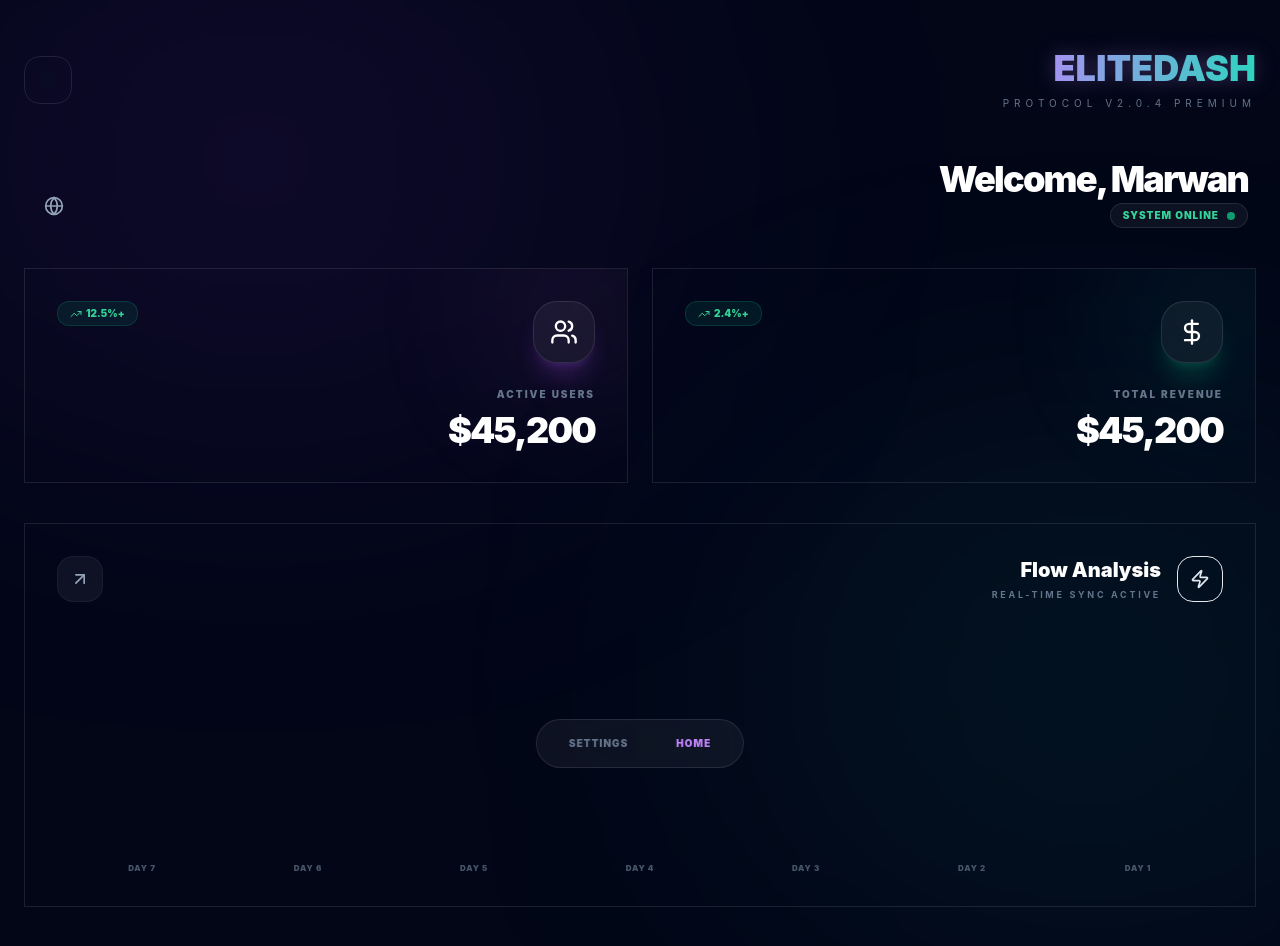
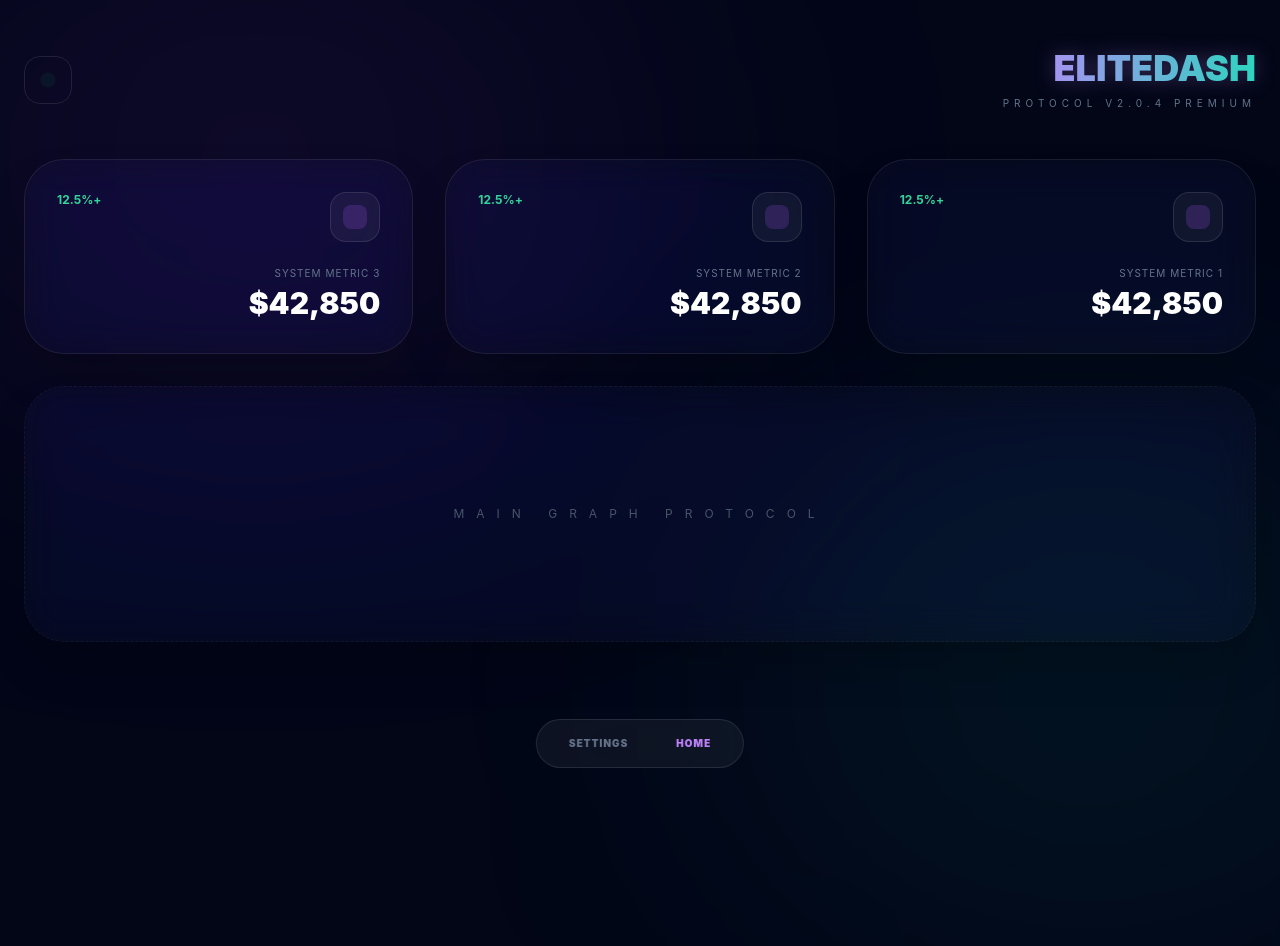
Before and after one commit to marwanalpumu-del/elitedash-modern-dashboard, a React (Vite) app: page / in a window 1280 px wide. Shown: the top 946 px of the page. After the commit the page ends 800 px from the top, so only its background shows below. Built offline with nearby package versions, Linux system fonts and the light colour scheme.

Commit message:
Update DashboardHome.jsx

```diff
--- a/src/pages/DashboardHome.jsx
+++ b/src/pages/DashboardHome.jsx
@@ -1,113 +1,21 @@
-import React from 'react';
-import { TrendingUp, Users, DollarSign, ArrowUpRight, Globe, Zap } from 'lucide-react';
-
-export default function DashboardHome({ lang }) {
-  const isAr = lang === 'ar';
-
-  const stats = [
-    {
-      id: 1,
-      label: isAr ? "إجمالي المبيعات" : "Total Revenue",
-      value: "$45,200",
-      growth: "+2.4%",
-      icon: DollarSign,
-      color: "from-emerald-400 to-cyan-400",
-      glow: "shadow-emerald-500/20"
-    },
-    {
-      id: 2,
-      label: isAr ? "العملاء الجدد" : "Active Users",
-      value: "1,240+",
-      growth: "+12.5%",
-      icon: Users,
-      color: "from-purple-400 to-pink-400",
-      glow: "shadow-purple-500/20"
-    },
-  ];
-
+export default function DashboardHome() {
   return (
-    <div className="space-y-10 animate-reveal pb-20">
-
-      {/* 1. الترحيب الذكي - تم تحسين التباين */}
-      <div className="flex justify-between items-end px-2">
-        <div className="space-y-1">
-          <h2 className="text-4xl font-black text-white tracking-tighter text-glow">
-            {isAr ? "مرحباً، مروان" : "Welcome, Marwan"}
-          </h2>
-          <div className="flex items-center gap-2 bg-white/5 w-fit px-3 py-1 rounded-full border border-white/10">
-            <span className="w-2 h-2 rounded-full bg-emerald-500 animate-pulse" />
-            <p className="text-[10px] text-emerald-400 font-black uppercase tracking-widest">
-              {isAr ? "النظام متصل" : "System Online"}
-            </p>
+    <div className="grid grid-cols-1 md:grid-cols-3 gap-8">
+      {[1, 2, 3].map((item) => (
+        <div key={item} className="premium-card group">
+          <div className="flex justify-between items-start mb-6">
+            <div className="p-3 bg-white/5 rounded-2xl border border-white/10 group-hover:border-purple-500/50 transition-colors">
+               <div className="w-6 h-6 bg-purple-500/20 rounded-lg" />
+            </div>
+            <span className="text-emerald-400 font-bold text-xs">+12.5%</span>
           </div>
+          <h3 className="text-slate-500 text-[10px] uppercase tracking-widest mb-1">System Metric {item}</h3>
+          <p className="text-3xl font-black text-white">$42,850</p>
         </div>
-        <div className="hidden md:block p-3 glass-panel rounded-2xl">
-           <Globe size={20} className="text-slate-400 animate-spin-slow" />
-        </div>
+      ))}
+      <div className="md:col-span-3 premium-card h-64 flex items-center justify-center border-dashed border-white/5">
+         <p className="text-slate-600 text-xs uppercase tracking-[1em]">Main Graph Protocol</p>
       </div>
-
-      {/* 2. كروت الإحصائيات - تم إضافة حدود زجاجية أوضح */}
-      <div className="grid grid-cols-1 md:grid-cols-2 gap-6">
-        {stats.map((stat) => (
-          <div key={stat.id} className="glass-panel group relative overflow-hidden p-8 border border-white/10 hover:border-white/20 transition-all duration-500">
-            {/* توهج خلفي ديناميكي */}
-            <div className={`absolute -right-10 -top-10 w-40 h-40 bg-gradient-to-br ${stat.color} opacity-10 blur-[80px] group-hover:opacity-30 transition-opacity`} />
-
-            <div className="flex justify-between items-start relative z-10">
-              <div className="space-y-6">
-                <div className={`p-4 bg-white/5 rounded-3xl w-fit border border-white/10 shadow-xl ${stat.glow}`}>
-                  <stat.icon className="text-white" size={28} />
-                </div>
-                <div>
-                  <p className="text-[10px] text-slate-500 font-black uppercase tracking-[0.2em]">{stat.label}</p>
-                  <h3 className="text-4xl font-black text-white mt-2 tracking-tighter">$45,200</h3>
-                </div>
-              </div>
-              <div className="bg-emerald-500/10 border border-emerald-500/20 px-3 py-1 rounded-xl">
-                <span className="flex items-center gap-1 text-[10px] font-black text-emerald-400">
-                  {stat.growth}
-                  <TrendingUp size={12} />
-                </span>
-              </div>
-            </div>
-          </div>
-        ))}
-      </div>
-
-      {/* 3. منطقة الرسم البياني - تحويل الأعمدة إلى قطع فنية */}
-      <div className="glass-panel p-8 relative border border-white/10">
-        <div className="flex justify-between items-center mb-12">
-          <div className="flex items-center gap-4">
-            <div className="p-3 bg-primary/10 rounded-2xl border border-primary/20">
-              <Zap size={20} className="text-primary" />
-            </div>
-            <div>
-              <h3 className="text-xl font-black text-white">{isAr ? "تحليل التدفق" : "Flow Analysis"}</h3>
-              <p className="text-[9px] text-slate-500 uppercase font-bold tracking-[0.3em] mt-1">Real-time sync active</p>
-            </div>
-          </div>
-          <button className="p-3 bg-white/5 hover:bg-white/10 rounded-2xl transition-all text-slate-400 hover:text-white border border-white/5">
-            <ArrowUpRight size={20} />
-          </button>
-        </div>
-
-        {/* الأعمدة المتوهجة */}
-        <div className="h-56 w-full flex items-end justify-between gap-3 px-2">
-          {[40, 70, 45, 90, 65, 80, 50].map((height, i) => (
-            <div key={i} className="flex-1 flex flex-col items-center gap-3 group">
-              <div
-                className="w-full bg-gradient-to-t from-primary/5 via-primary/40 to-primary rounded-t-2xl transition-all duration-1000 animate-reveal relative overflow-hidden"
-                style={{ height: `${height}%`, animationDelay: `${i * 0.1}s` }}
-              >
-                {/* تأثير لمعان داخل العمود */}
-                <div className="absolute inset-0 bg-gradient-to-r from-transparent via-white/10 to-transparent -translate-x-full group-hover:animate-shimmer" />
-              </div>
-              <span className="text-[8px] text-slate-600 font-black uppercase tracking-widest">Day {i+1}</span>
-            </div>
-          ))}
-        </div>
-      </div>
-
     </div>
   );
 }
```
